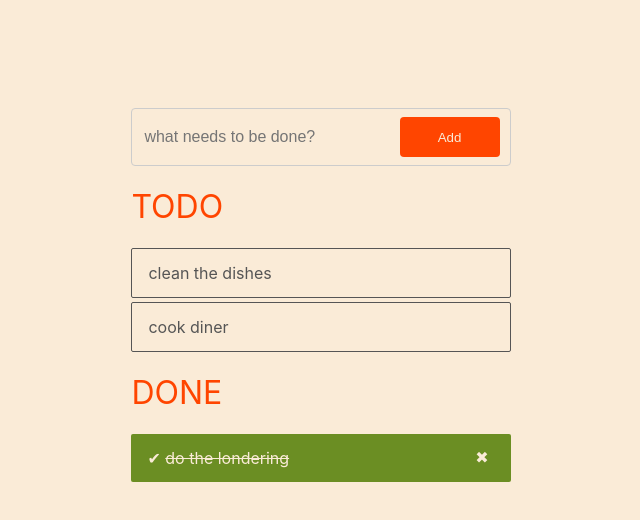
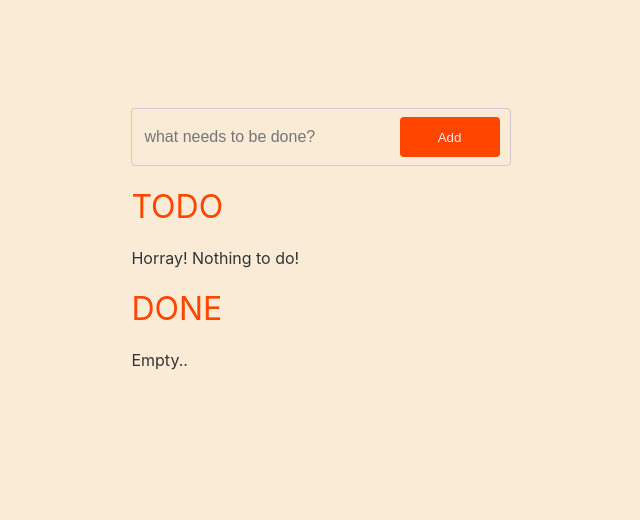
Before and after one commit to gspasov/stodos, a Svelte app: page / in a window 1280 px wide. Shown: the top 520 px of the page, without its empty margins (319-959 px from the left). Built offline with nearby package versions, Linux system fonts and the light colour scheme.

Commit message:
Remove default todos in stores

```diff
--- a/src/stores.ts
+++ b/src/stores.ts
@@ -1,7 +1,3 @@
 import { writable } from "svelte/store";
 
-export const TodosStore = writable([
-  { id: 1, description: "do the londering", done: true },
-  { id: 2, description: "clean the dishes", done: false },
-  { id: 3, description: "cook diner", done: false },
-]);
+export const TodosStore = writable([]);
```
